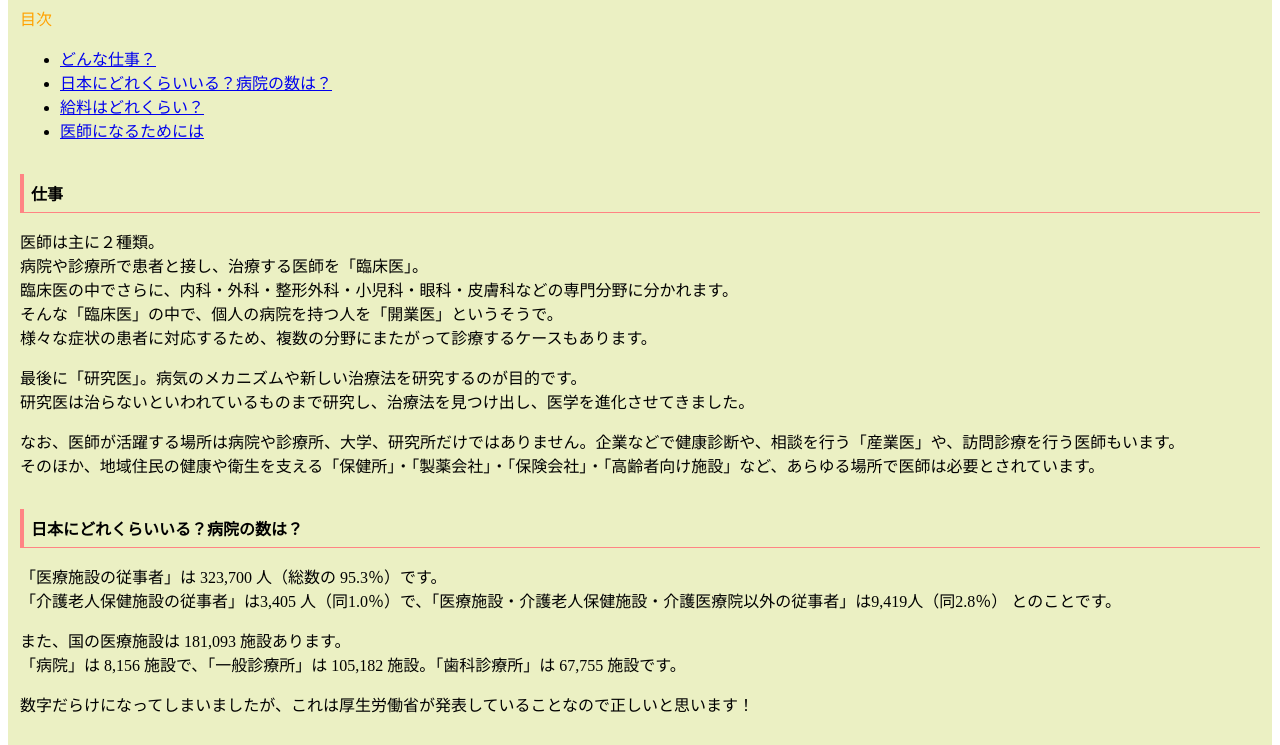
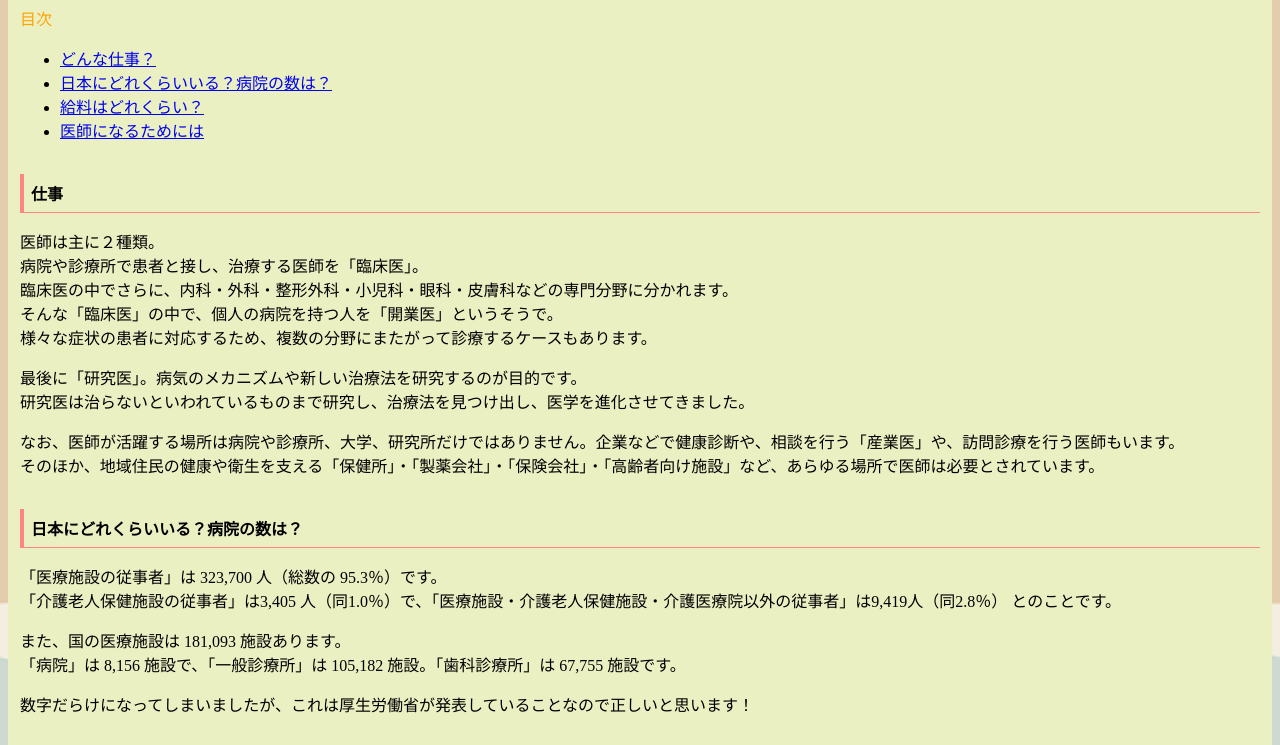
Before and after one commit to kjm-tks/job_ranking, a plain HTML site: page third.html in a window 1280 px wide. Shown: the part 95-840 px from the top of the page. Drawn offline with Linux system fonts and the light colour scheme.

Commit message:
Update third.css

```diff
--- a/css/third.css
+++ b/css/third.css
@@ -1,5 +1,5 @@
 body {
-    background-image: url('../images/じょぶらんきんぐ.jpeg');
+    background-image: url('../images/job ranking.jpeg');
     background-size: cover;
     background-position: center;
     background-repeat: no-repeat;
```
